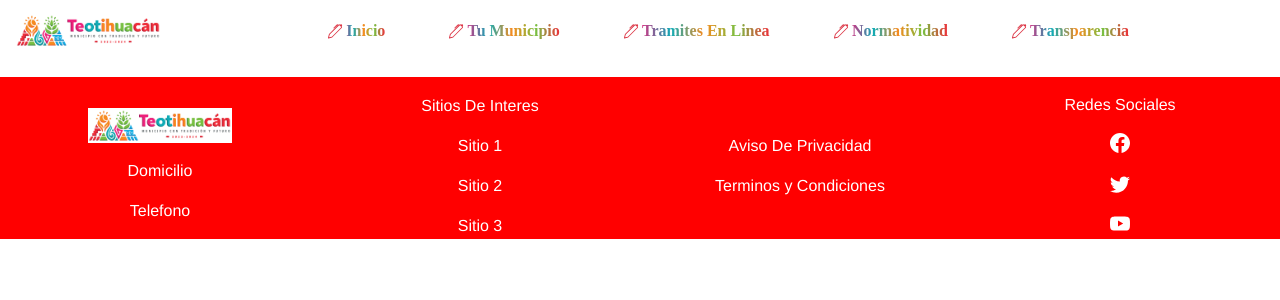
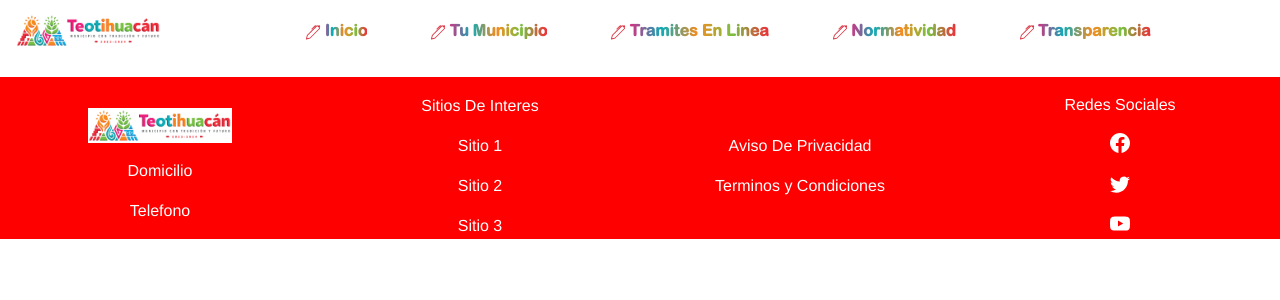
Before and after one commit to Rodo27/pageTeotihuacan, a Vue app: page / in a window 1280 px wide. Shown: the top 300 px of the page. Built offline with nearby package versions, Linux system fonts and the light colour scheme; what flipbook-vue, vue-facebook-page would draw is missing.

Commit message:
fix issue url font

```diff
--- a/src/App.vue
+++ b/src/App.vue
@@ -142,7 +142,7 @@
   padding-right: 0 !important;
   width: 100% !important;
 }
-
+/*
 @font-face {
   font-family: arial-rounded-mt !important;
   src: url('/assets/fonts/arial-rounded-mt.ttf') format('truetype');
@@ -154,6 +154,21 @@
   -webkit-background-clip: text;
   -webkit-text-fill-color: transparent;
 }
+*/
+@font-face {
+  font-family: 'arial-rounded-mt-bold';
+  src: url('assets/fonts/arial-rounded-mt-bold.ttf') format("truetype");
+
+}
+
+.titles {
+  font-family: 'arial-rounded-mt-bold';
+  background-image: linear-gradient(to right,#EE207B,#0FABB6,#F68B1F,#78C042,#EE2E3A);
+  -webkit-background-clip: text;
+  -webkit-text-fill-color: transparent;
+}
+
+
 
 .items-nav {
   color:red;
```
